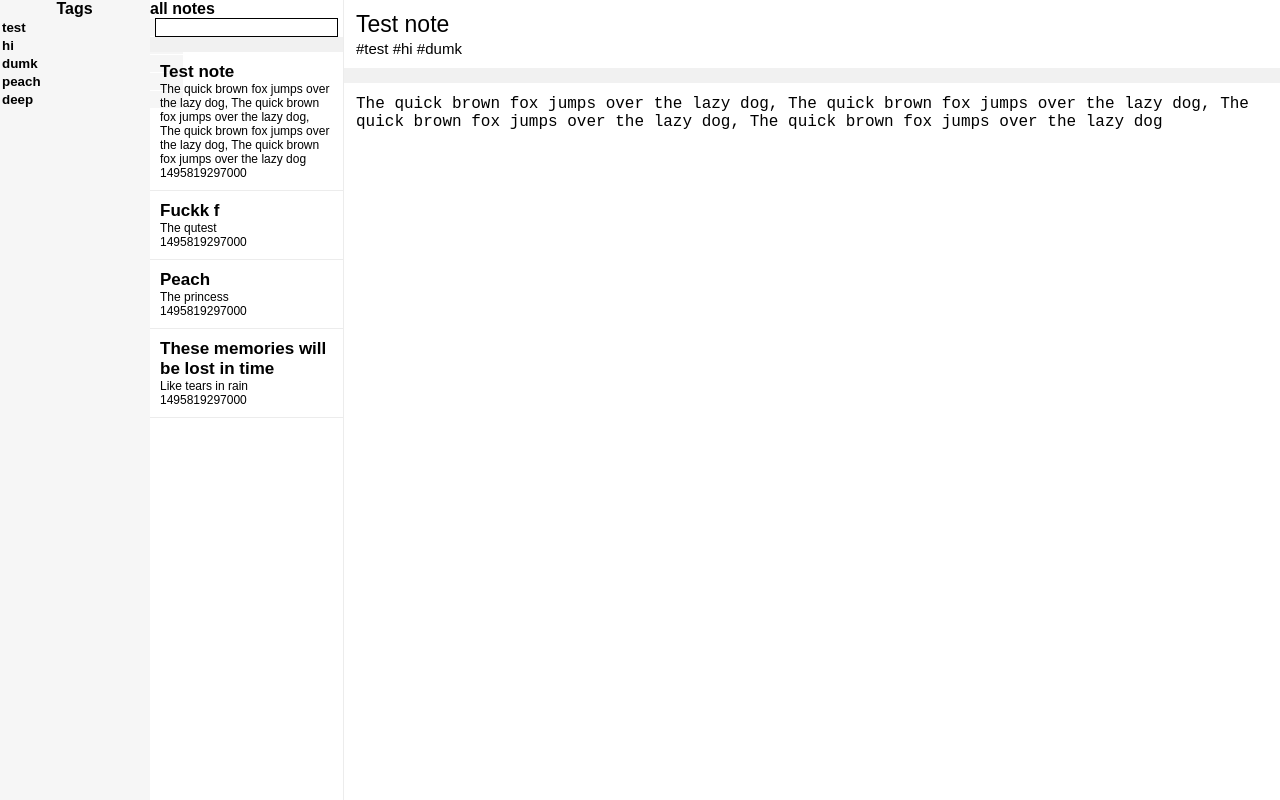
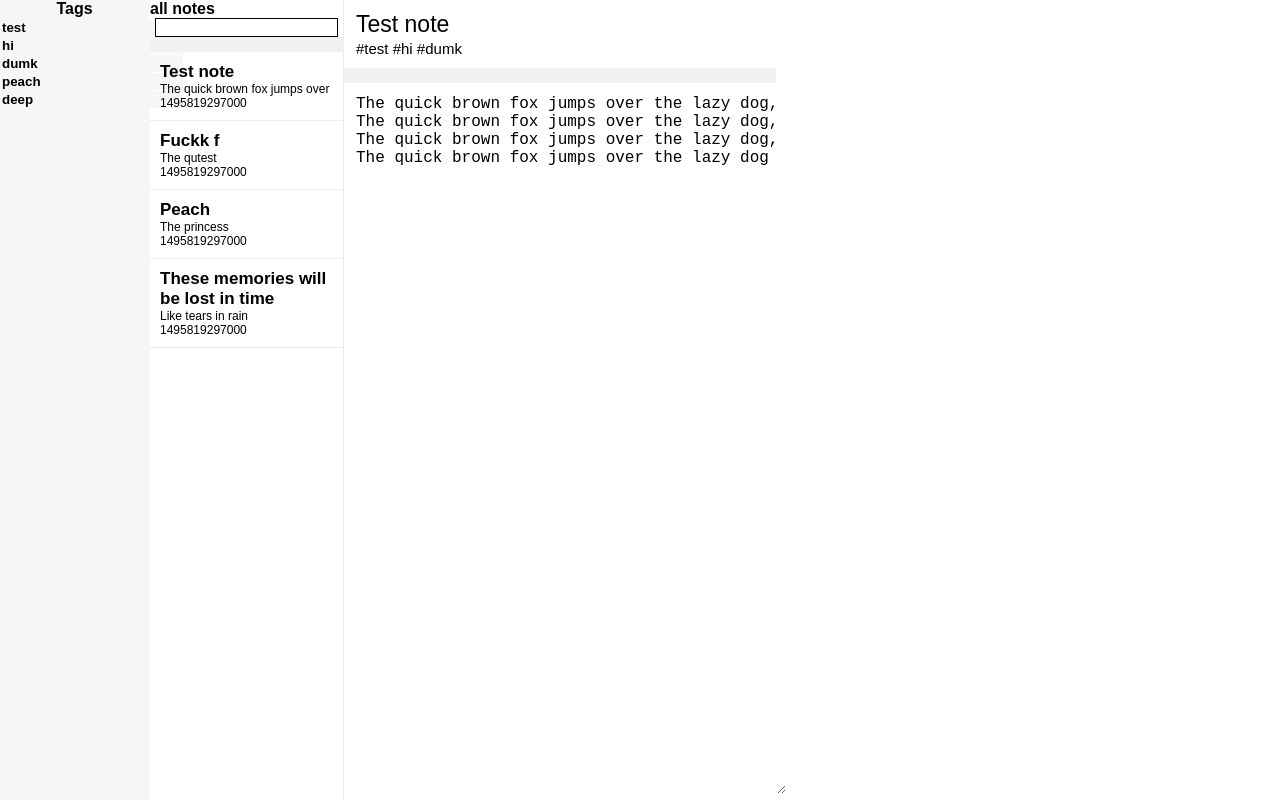
Before and after one commit to reblws/react-notebook, a React (Create React App) app: page / in a window 1280 px wide. Built offline with nearby package versions, Linux system fonts and the light colour scheme.

Commit message:
Add updateSelectedNote handler

```diff
--- a/src/components/Notes/NoteList.js
+++ b/src/components/Notes/NoteList.js
@@ -7,9 +7,17 @@
 //    this.props.notes [array]
 //    this.props.updateSearchQuery [array]
 //    this.props.currentTag [string]
-const NoteList = props => {
+const NoteList = (props) => {
   const previewList = props.notes
-    .map(note => <NotePreview key={note.id} note={note} />);
+    .map((note, noteIndex) => (
+      <NotePreview
+        key={note.id}
+        id={note.id}
+        note={note}
+        tabIndex={noteIndex}
+        updateSelectedNote={props.updateSelectedNote}
+      />
+    ));
 
   return (
     <div className="note-list">
--- a/src/components/Notes/NotePreview.js
+++ b/src/components/Notes/NotePreview.js
@@ -1,12 +1,18 @@
 import React from 'react';
 
 const NotePreview = props => (
-  <div className="note-preview">
+  <div
+    onClick={() => props.updateSelectedNote(props.id)}
+    className="note-preview"
+    tabIndex={props.tabIndex}
+  >
     <div className="note-title-preview">
       {props.note.title}
     </div>
     <div className="note-text-preview">
-      {props.note.text}
+      {props.note.text.length > 30
+        ? props.note.text.substr(0, 30)
+        : props.note.text}
     </div>
     <div className="note-date-preview">
       {props.note.dateCreated}
--- a/src/components/Notes/index.js
+++ b/src/components/Notes/index.js
@@ -9,8 +9,10 @@
     super(props);
     this.state = {
       searchQuery: '',
+      selectedNote: this.props.notes[0],
     };
     this.updateSearchQuery = this.updateSearchQuery.bind(this);
+    this.updateSelectedNote = this.updateSelectedNote.bind(this);
     this.notesFound = this.notesFound.bind(this);
   }
 
@@ -19,6 +21,14 @@
     this.setState({
       searchQuery: query,
     });
+  }
+
+  updateSelectedNote(newNoteId) {
+    const newNote = this.props.notes.filter(note => note.id === newNoteId)[0];
+    this.setState({
+      selectedNote: newNote,
+    });
+    console.log(this.state.selectedNote);
   }
 
   notesFound() {
@@ -45,9 +55,10 @@
         <NoteList
           notes={this.notesFound()}
           updateSearchQuery={this.updateSearchQuery}
+          updateSelectedNote={this.updateSelectedNote}
           currentTag={'all'}
         />
-        <NoteEntry note={this.props.notes[0]} />
+        <NoteEntry note={this.state.selectedNote} />
       </div>
     );
   }
```
Also changed, not shown: .eslintrc.js.
